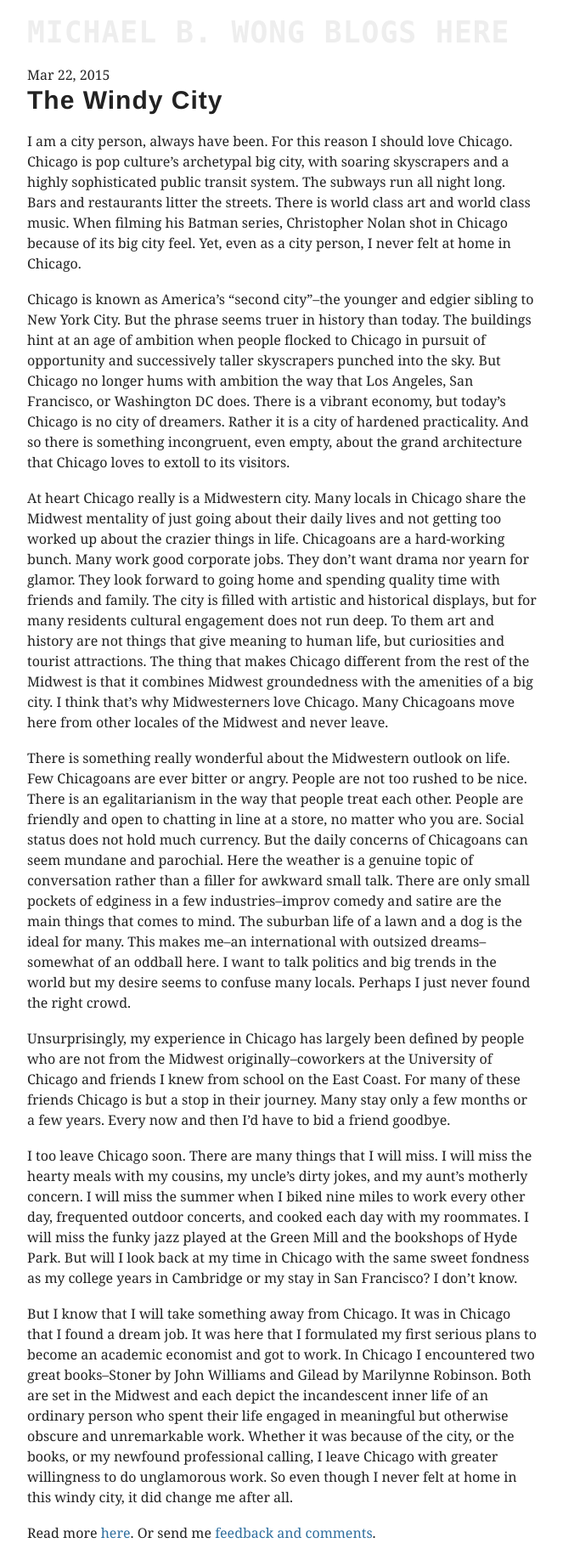
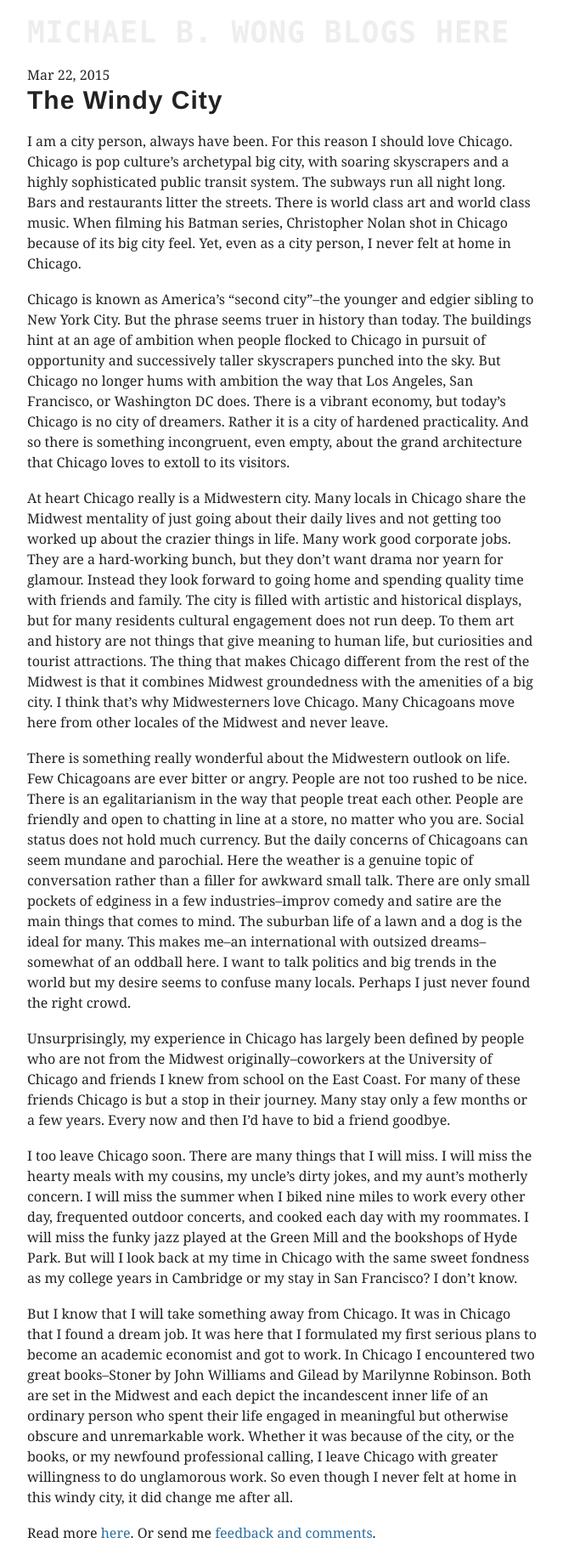
Before and after one commit to mbwong/mbwong.github.com, a Jekyll site: the page built from _posts/2015-03-22-chicago.md, in a window 1280 px wide. Shown: the whole page at 85% size, without its empty margins (308-971 px from the left). Built offline with Jekyll 4.4.1, drawn with Linux system fonts in a browser that asks for light colours.

Commit message:
Update 2015-03-22-chicago.md

```diff
--- a/_posts/2015-03-22-chicago.md
+++ b/_posts/2015-03-22-chicago.md
@@ -10,7 +10,7 @@
 
 Chicago is known as America's "second city"--the younger and edgier sibling to New York City. But the phrase seems truer in history than today. The buildings hint at an age of ambition when people flocked to Chicago in pursuit of opportunity and successively taller skyscrapers punched into the sky. But Chicago no longer hums with ambition the way that Los Angeles, San Francisco, or Washington DC does. There is a vibrant economy, but today's Chicago is no city of dreamers. Rather it is a city of hardened practicality. And so there is something incongruent, even empty, about the grand architecture that Chicago loves to extoll to its visitors.
 
-At heart Chicago really is a Midwestern city. Many locals in Chicago share the Midwest mentality of just going about their daily lives and not getting too worked up about the crazier things in life. Chicagoans are a hard-working bunch. Many work good corporate jobs. They don't want drama nor yearn for glamor. They look forward to going home and spending quality time with friends and family. The city is filled with artistic and historical displays, but for many residents cultural engagement does not run deep. To them art and history are not things that give meaning to human life, but curiosities and tourist attractions. The thing that makes Chicago different from the rest of the Midwest is that it combines Midwest groundedness with the amenities of a big city. I think that's why Midwesterners love Chicago. Many Chicagoans move here from other locales of the Midwest and never leave.
+At heart Chicago really is a Midwestern city. Many locals in Chicago share the Midwest mentality of just going about their daily lives and not getting too worked up about the crazier things in life. Many work good corporate jobs. They are a hard-working bunch, but they don't want drama nor yearn for glamour. Instead they look forward to going home and spending quality time with friends and family. The city is filled with artistic and historical displays, but for many residents cultural engagement does not run deep. To them art and history are not things that give meaning to human life, but curiosities and tourist attractions. The thing that makes Chicago different from the rest of the Midwest is that it combines Midwest groundedness with the amenities of a big city. I think that's why Midwesterners love Chicago. Many Chicagoans move here from other locales of the Midwest and never leave.
 
 There is something really wonderful about the Midwestern outlook on life. Few Chicagoans are ever bitter or angry. People are not too rushed to be nice. There is an egalitarianism in the way that people treat each other. People are friendly and open to chatting in line at a store, no matter who you are. Social status does not hold much currency. But the daily concerns of Chicagoans can seem mundane and parochial. Here the weather is a genuine topic of conversation rather than a filler for awkward small talk. There are only small pockets of edginess in a few industries--improv comedy and satire are the main things that comes to mind. The suburban life of a lawn and a dog is the ideal for many. This makes me--an international with outsized dreams--somewhat of an oddball here. I want to talk politics and big trends in the world but my desire seems to confuse many locals. Perhaps I just never found the right crowd.
 
```
